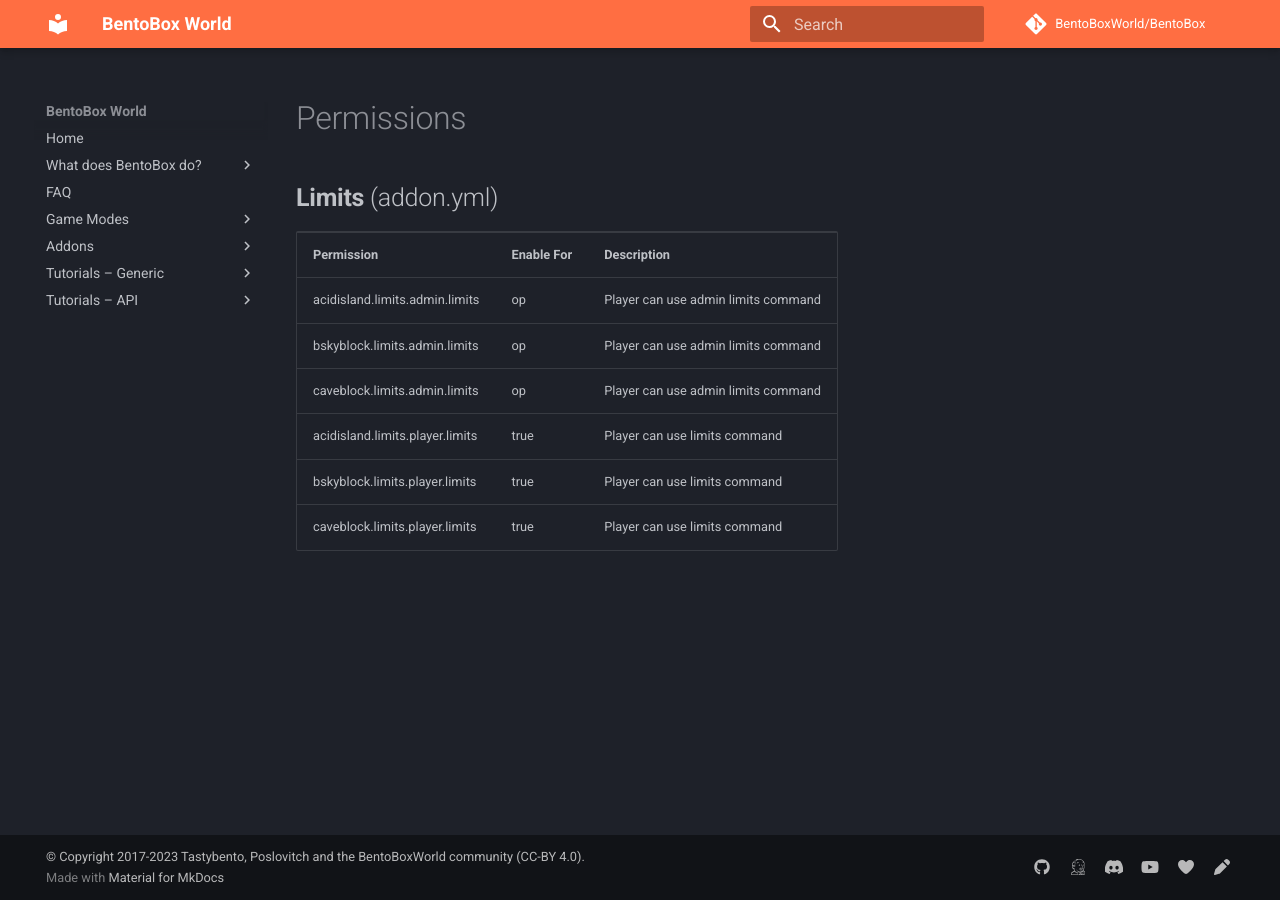
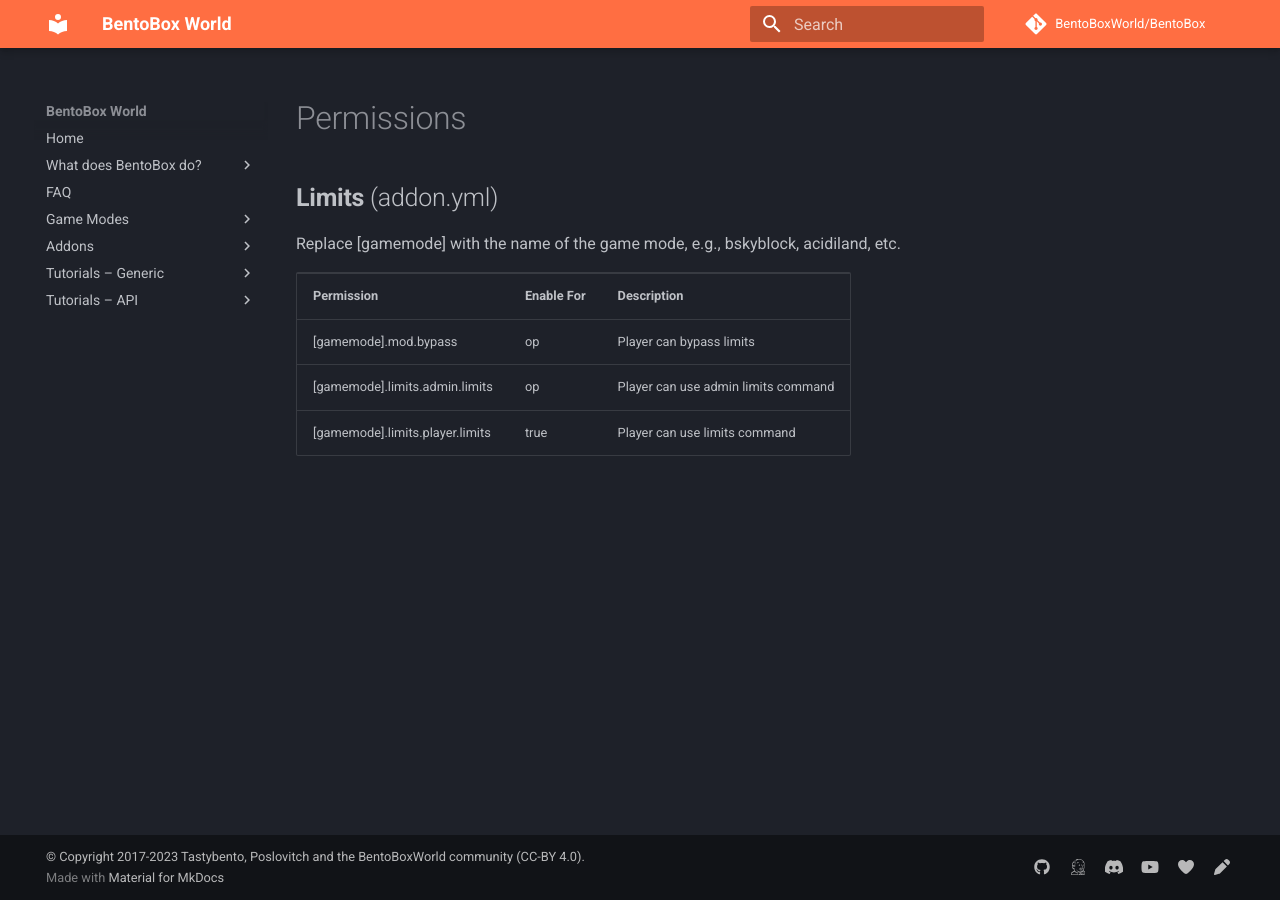
Before and after one commit to BentoBoxWorld/docs, an MkDocs documentation site: the page built from docs/addons/Limits/Permissions.md, in a window 1280 px wide. Built offline with MkDocs 1.6.1 and Material for MkDocs 9.7.7, drawn with Linux system fonts in a browser that asks for light colours; comment, search, counter and statistics services are not loaded.

Commit message:
Include perms for Limits addon

```diff
--- a/docs/addons/Limits/Permissions.md
+++ b/docs/addons/Limits/Permissions.md
@@ -1,4 +1,5 @@
 <h2><b>Limits</b> (addon.yml)</h2>
+Replace [gamemode] with the name of the game mode, e.g., bskyblock, acidiland, etc.
 <table align='center'>
 <tr>
 <td align='left'><b>Permission</b></td>
@@ -6,32 +7,17 @@
 <td align='left'><b>Description</b></td>
 </tr>
 <tr>
-<td align='left' nowrap=nowrap>acidisland.limits.admin.limits</td>
+<td align='left' nowrap=nowrap>[gamemode].mod.bypass</td>
+<td align='left' nowrap=nowrap>op</td>
+<td align='left' nowrap=nowrap>Player can bypass limits</td>
+</tr>
+<tr>
+<td align='left' nowrap=nowrap>[gamemode].limits.admin.limits</td>
 <td align='left' nowrap=nowrap>op</td>
 <td align='left' nowrap=nowrap>Player can use admin limits command</td>
 </tr>
 <tr>
-<td align='left' nowrap=nowrap>bskyblock.limits.admin.limits</td>
-<td align='left' nowrap=nowrap>op</td>
-<td align='left' nowrap=nowrap>Player can use admin limits command</td>
-</tr>
-<tr>
-<td align='left' nowrap=nowrap>caveblock.limits.admin.limits</td>
-<td align='left' nowrap=nowrap>op</td>
-<td align='left' nowrap=nowrap>Player can use admin limits command</td>
-</tr>
-<tr>
-<td align='left' nowrap=nowrap>acidisland.limits.player.limits</td>
-<td align='left' nowrap=nowrap>true</td>
-<td align='left' nowrap=nowrap>Player can use limits command</td>
-</tr>
-<tr>
-<td align='left' nowrap=nowrap>bskyblock.limits.player.limits</td>
-<td align='left' nowrap=nowrap>true</td>
-<td align='left' nowrap=nowrap>Player can use limits command</td>
-</tr>
-<tr>
-<td align='left' nowrap=nowrap>caveblock.limits.player.limits</td>
+<td align='left' nowrap=nowrap>[gamemode].limits.player.limits</td>
 <td align='left' nowrap=nowrap>true</td>
 <td align='left' nowrap=nowrap>Player can use limits command</td>
 </tr>
```
Also changed, not shown: docs/addons/Limits/index.md (+3 -0 lines).
